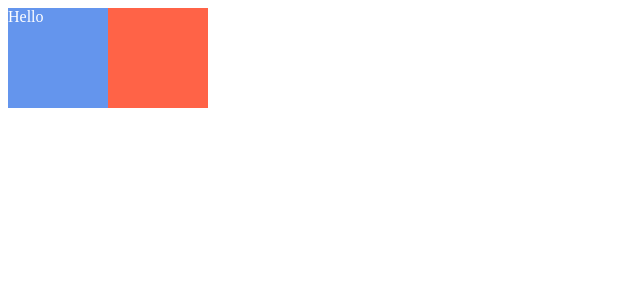
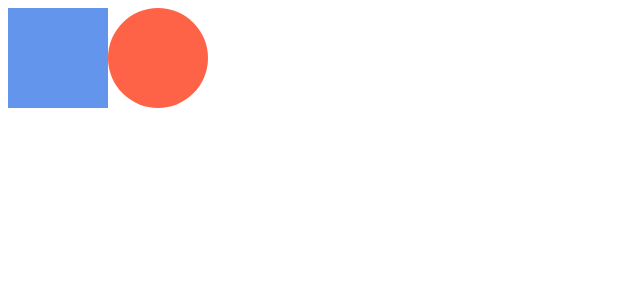
Before and after one commit to joonsooan/react-masterclass, a React (Create React App) app: page / in a window 1280 px wide. Shown: the top 300 px of the page, without its empty margins (0-640 px from the left). Built offline with nearby package versions, Linux system fonts and the light colour scheme.

Commit message:
updated App.js

```diff
--- a/src/App.js
+++ b/src/App.js
@@ -4,29 +4,28 @@
   display: flex;
 `;
 
-const BoxOne = styled.div`
-  background-color: cornflowerblue;
+const Btn = styled.button`
+  color: white;
+  background-color: tomato;
+  border: 0;
+  border-radius: 15px;
+`;
+
+const Box = styled.div`
+  background-color: ${(props) => props.bgColor};
   width: 100px;
   height: 100px;
 `;
 
-const BoxTwo = styled.div`
-  background-color: tomato;
-  width: 100px;
-  height: 100px;
-`;
-
-const Text = styled.span`
-  color: white;
+const Circle = styled(Box)`
+  border-radius: 50px;
 `;
 
 function App() {
   return (
     <Father>
-      <BoxOne>
-        <Text>Hello</Text>
-      </BoxOne>
-      <BoxTwo></BoxTwo>
+      <Box bgColor="cornflowerblue" />
+      <Circle bgColor="tomato" />
     </Father>
   );
 }
```
